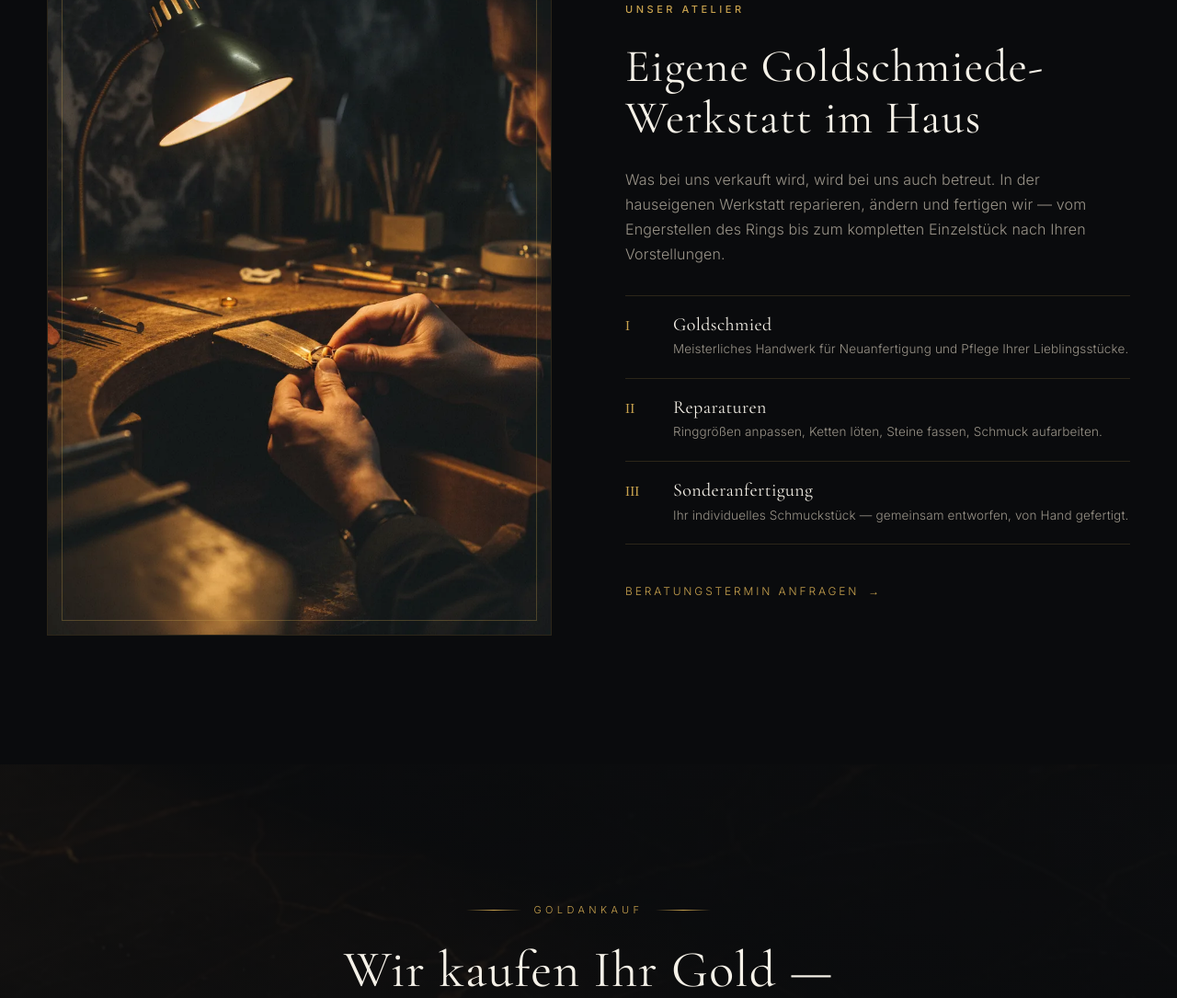
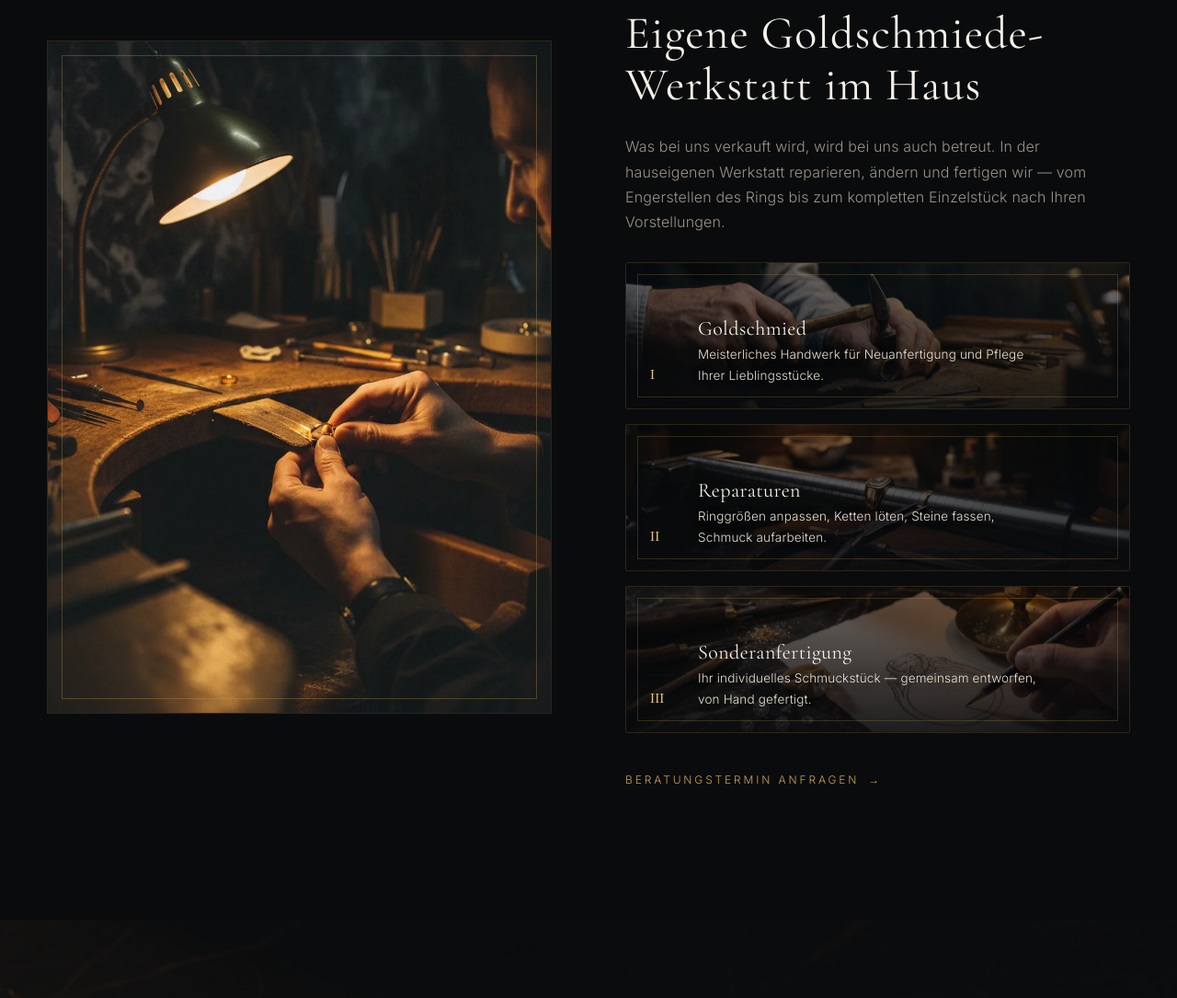
Before and after one commit to adamanm780-dotcom/juwelier-akbulut-koc, a plain HTML site: page index.html in a window 1280 px wide. Shown: the part 3701-4786 px from the top of the page at 92% size. Drawn offline with nearby package versions, Linux system fonts and the light colour scheme; a web font is replaced by a local one.

Commit message:
Atelier-Service-Felder als abgedunkelte Bild-Karten (Hover reveal)
Goldschmied/Reparaturen/Sonderanfertigung bekommen je ein Higgsfield-
Hintergrundbild (nano-banana, 16:9), Gradient-Abdunklung fuer Lesbarkeit,
Hover haellt Overlay auf + Ken-Burns-Zoom + Gold-Rahmen.

Co-Authored-By: Claude Opus 4.8 (1M context) <noreply@anthropic.com>

```diff
--- a/index.html
+++ b/index.html
@@ -181,11 +181,20 @@ img{display:block;max-width:100%}
 .atelier__img::after{content:"";position:absolute;inset:16px;border:1px solid rgba(200,162,78,.3);pointer-events:none}
 .atelier h2{font-size:clamp(30px,4vw,50px);margin:22px 0 26px}
 .atelier p{font-size:16px;margin-bottom:24px}
-.service-list{list-style:none;margin:30px 0 36px;border-top:1px solid var(--line)}
-.service-list li{padding:20px 0;border-bottom:1px solid var(--line);display:flex;gap:18px;align-items:baseline}
-.service-list .s-num{font-family:'Italiana',serif;color:var(--accent);font-size:15px;min-width:34px}
-.service-list .s-txt h4{font-size:20px;margin-bottom:4px}
-.service-list .s-txt p{font-size:13.5px;margin:0}
+.service-list{list-style:none;margin:30px 0 36px;display:flex;flex-direction:column;gap:16px}
+.service-list li{position:relative;overflow:hidden;border:1px solid var(--line);border-radius:2px;min-height:160px;display:flex;gap:18px;align-items:flex-end;padding:24px 26px;isolation:isolate}
+.service-list li .s-bg{position:absolute;inset:0;z-index:0}
+.service-list li .s-bg img{width:100%;height:100%;object-fit:cover;transition:transform 1.1s cubic-bezier(.2,.8,.2,1)}
+.service-list li::before{content:"";position:absolute;inset:0;z-index:1;background:linear-gradient(180deg,rgba(10,11,13,.5) 0%,rgba(10,11,13,.74) 55%,rgba(10,11,13,.9) 100%);opacity:1;transition:opacity .55s ease}
+.service-list li::after{content:"";position:absolute;inset:12px;border:1px solid rgba(200,162,78,.22);z-index:2;pointer-events:none;transition:border-color .55s ease}
+.service-list li:hover::before{opacity:.42}
+.service-list li:hover::after{border-color:rgba(200,162,78,.5)}
+.service-list li:hover .s-bg img{transform:scale(1.06)}
+.service-list .s-num{position:relative;z-index:3;font-family:'Italiana',serif;color:var(--accent-light);font-size:15px;min-width:34px}
+.service-list .s-txt{position:relative;z-index:3}
+.service-list .s-txt h4{font-size:22px;margin-bottom:5px;color:var(--ivory)}
+.service-list .s-txt p{font-size:13.5px;margin:0;color:var(--cream);max-width:46ch;text-shadow:0 1px 12px rgba(0,0,0,.4)}
+@media (prefers-reduced-motion:reduce){.service-list li .s-bg img{transition:none}}
 
 /* ===== GOLDANKAUF (parallax) ===== */
 .goldankauf{position:relative;text-align:center;background:linear-gradient(rgba(10,11,13,.82),rgba(10,11,13,.9)),url("assets/texture.webp");background-size:cover;background-position:center;background-attachment:fixed}
@@ -388,9 +397,18 @@ footer ul li a:hover{color:var(--accent)}
       <h2 class="serif">Eigene Goldschmiede-Werkstatt im Haus</h2>
       <p>Was bei uns verkauft wird, wird bei uns auch betreut. In der hauseigenen Werkstatt reparieren, ändern und fertigen wir — vom Engerstellen des Rings bis zum kompletten Einzelstück nach Ihren Vorstellungen.</p>
       <ul class="service-list">
-        <li><span class="s-num">I</span><div class="s-txt"><h4 class="serif">Goldschmied</h4><p>Meisterliches Handwerk für Neuanfertigung und Pflege Ihrer Lieblingsstücke.</p></div></li>
-        <li><span class="s-num">II</span><div class="s-txt"><h4 class="serif">Reparaturen</h4><p>Ringgrößen anpassen, Ketten löten, Steine fassen, Schmuck aufarbeiten.</p></div></li>
-        <li><span class="s-num">III</span><div class="s-txt"><h4 class="serif">Sonderanfertigung</h4><p>Ihr individuelles Schmuckstück — gemeinsam entworfen, von Hand gefertigt.</p></div></li>
+        <li>
+          <div class="s-bg"><img src="assets/service-goldschmied.webp" alt="Goldschmied bei der Handarbeit an einem Goldring in der Werkstatt" loading="lazy" /></div>
+          <span class="s-num">I</span><div class="s-txt"><h4 class="serif">Goldschmied</h4><p>Meisterliches Handwerk für Neuanfertigung und Pflege Ihrer Lieblingsstücke.</p></div>
+        </li>
+        <li>
+          <div class="s-bg"><img src="assets/service-reparaturen.webp" alt="Goldring auf dem Ringstock — Reparatur und Größenanpassung" loading="lazy" /></div>
+          <span class="s-num">II</span><div class="s-txt"><h4 class="serif">Reparaturen</h4><p>Ringgrößen anpassen, Ketten löten, Steine fassen, Schmuck aufarbeiten.</p></div>
+        </li>
+        <li>
+          <div class="s-bg"><img src="assets/service-sonder.webp" alt="Handgezeichneter Ring-Entwurf mit Wachsmodell und losen Diamanten" loading="lazy" /></div>
+          <span class="s-num">III</span><div class="s-txt"><h4 class="serif">Sonderanfertigung</h4><p>Ihr individuelles Schmuckstück — gemeinsam entworfen, von Hand gefertigt.</p></div>
+        </li>
       </ul>
       <a href="#kontakt" class="text-cta">Beratungstermin anfragen <span class="arrow">→</span></a>
     </div>
```
Also changed, not shown: assets/service-goldschmied.webp (added), assets/service-reparaturen.webp (added), assets/service-sonder.webp (added).
